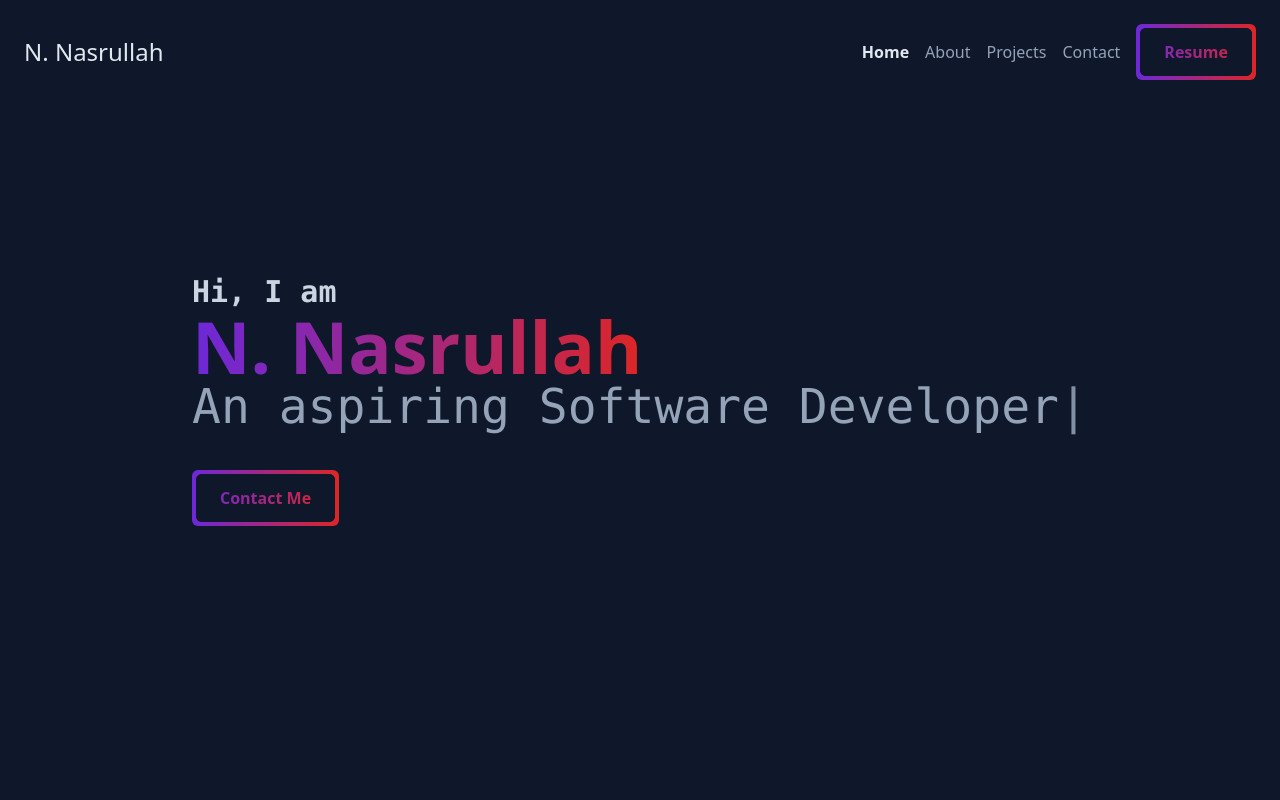
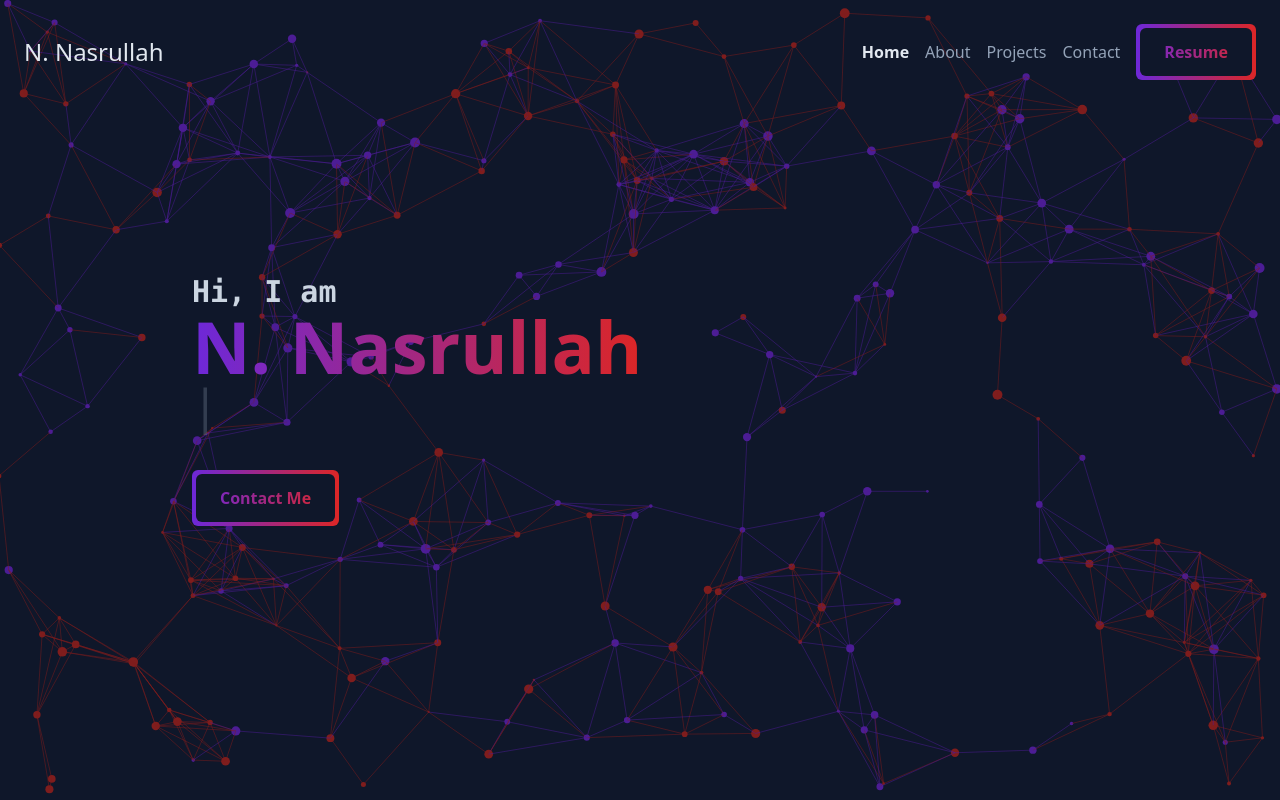
Before and after one commit to Coeeter/ts-portfolio, a Next.js app: page / in a window 1280 px wide. Built offline with nearby package versions, Linux system fonts and the light colour scheme.

Commit message:
Added canvas particle animation and cleaned typewriter code

```diff
--- a/src/components/Button.tsx
+++ b/src/components/Button.tsx
@@ -1,3 +1,4 @@
+import Link from 'next/link';
 import React from 'react';
 
 type ButtonProps = {
@@ -7,11 +8,18 @@ type ButtonProps = {
   bgColor?: string;
 };
 
-export default function Button({ children, href, onClick, bgColor = "bg-slate-900" }: ButtonProps) {
+export default function Button({
+  children,
+  href,
+  onClick,
+  bgColor = 'bg-slate-900',
+}: ButtonProps) {
   const child = (
     <div className="w-fit p-1 bg-gradient-to-r from-violet-700 to-red-600 text-white rounded-md cursor-pointer group">
-      <div className={`${bgColor} relative w-fit outline-none overflow-hidden rounded-md group-hover:bg-transparent`}>
-        <div className={`${bgColor} w-full h-full transition duration-300 absolute ease-in-out top-0 right-0 group-hover:translate-x-[125%]`}></div>
+      <div className="relative w-fit outline-none overflow-hidden rounded-md">
+        <div
+          className={`${bgColor} w-full h-full transition duration-300 absolute ease-in-out top-0 right-0 group-hover:translate-x-[125%]`}
+        />
         <div className="z-10 relative font-bold bg-gradient-to-r transition duration-300 ease-in-out from-violet-700 to-red-600 bg-clip-text text-transparent px-6 py-3 group-hover:text-white">
           {children}
         </div>
@@ -20,9 +28,9 @@ export default function Button({ children, href, onClick, bgColor = "bg-slate-90
   );
 
   return href ? (
-    <a href={href} className="w-fit">
+    <Link href={href} className="w-fit">
       {child}
-    </a>
+    </Link>
   ) : (
     <button
       className="w-fit"
--- /dev/null
+++ b/src/components/ParticleCanvas.tsx
@@ -0,0 +1,125 @@
+import React, { useEffect, useRef } from 'react';
+
+interface Particle {
+  x: number;
+  y: number;
+  radius: number;
+  color: string;
+  vx: number;
+  vy: number;
+}
+
+type ParticleCanvasProps = {
+  className?: string;
+};
+
+export default function ParticleCanvas({ className }: ParticleCanvasProps) {
+  const canvasRef = useRef<HTMLCanvasElement>(null);
+
+  if (typeof window != 'undefined')
+    useEffect(() => {
+      const canvas = canvasRef.current;
+      if (!canvas) return;
+      const ctx = canvas.getContext('2d');
+      if (!ctx) return;
+      const width = (canvas.width = window.innerWidth);
+      const height = (canvas.height = window.innerHeight);
+      const maxParticles = width / 5;
+      const minRadius = 1;
+      const maxRadius = 5;
+      const minSpeed = -2;
+      const maxSpeed = 2;
+      const colors = ['#4c1d95', '#7f1d1d'];
+      const mouseRadius = 100;
+      const particles: Particle[] = [];
+      const mouse = {
+        x: width / 2,
+        y: height / 2,
+      };
+
+      const createParticles = () => {
+        for (let i = 0; i < maxParticles; i++) {
+          particles.push({
+            x: Math.random() * width,
+            y: Math.random() * height,
+            radius: Math.random() * (maxRadius - minRadius) + minRadius,
+            color: colors[Math.floor(Math.random() * colors.length)],
+            vx: Math.random() * (maxSpeed - minSpeed) + minSpeed,
+            vy: Math.random() * (maxSpeed - minSpeed) + minSpeed,
+          });
+        }
+      };
+
+      const drawParticles = (ctx: CanvasRenderingContext2D) => {
+        particles.forEach(particle => {
+          ctx.beginPath();
+          ctx.arc(particle.x, particle.y, particle.radius, 0, Math.PI * 2);
+          ctx.fillStyle = particle.color;
+          ctx.fill();
+        });
+      };
+
+      const connectParticles = (ctx: CanvasRenderingContext2D) => {
+        for (let i = 0; i < particles.length; i++) {
+          for (let j = i; j < particles.length; j++) {
+            const dx = particles[i].x - particles[j].x;
+            const dy = particles[i].y - particles[j].y;
+            const distance = Math.sqrt(dx * dx + dy * dy);
+            if (distance < 100) {
+              ctx.beginPath();
+              ctx.strokeStyle = particles[i].color;
+              ctx.lineWidth = 0.5;
+              ctx.moveTo(particles[i].x, particles[i].y);
+              ctx.lineTo(particles[j].x, particles[j].y);
+              ctx.stroke();
+            }
+          }
+        }
+      };
+
+      const updateParticles = () => {
+        particles.forEach(particle => {
+          particle.x += particle.vx;
+          particle.y += particle.vy;
+          const dx = particle.x - mouse.x;
+          const dy = particle.y - mouse.y;
+          const distance = Math.sqrt(dx * dx + dy * dy);
+          if (distance < mouseRadius) {
+            particle.vx = (dx / distance) * maxSpeed;
+            particle.vy = (dy / distance) * maxSpeed;
+          }
+          if (particle.x <= 0 || particle.x > width) {
+            particle.vx *= -1;
+          }
+          if (particle.y <= 0 || particle.y > height) {
+            particle.vy *= -1;
+          }
+        });
+      };
+
+      let animationFrameId: number;
+
+      const draw = (ctx: CanvasRenderingContext2D) => {
+        ctx.clearRect(0, 0, width, height);
+        updateParticles();
+        drawParticles(ctx);
+        connectParticles(ctx);
+        animationFrameId = requestAnimationFrame(() => draw(ctx));
+      };
+
+      const onMouseMove = (e: MouseEvent) => {
+        mouse.x = e.clientX;
+        mouse.y = e.clientY;
+      };
+
+      createParticles();
+      draw(ctx);
+      window.addEventListener('mousemove', onMouseMove);
+      return () => {
+        cancelAnimationFrame(animationFrameId);
+        window.removeEventListener('mousemove', onMouseMove);
+      };
+    }, [window.innerWidth, window.innerHeight]);
+
+  return <canvas ref={canvasRef} className={className} />;
+}
--- a/src/pages/index.tsx
+++ b/src/pages/index.tsx
@@ -1,57 +1,46 @@
+import ParticleCanvas from '@/components/ParticleCanvas';
 import Head from 'next/head';
-import { useEffect, useRef, useState } from 'react';
+import { useEffect, useState } from 'react';
 import Button from '../components/Button';
 
 const descriptions = [
-  'An aspiring Software Developer',
   'A Mobile Developer',
-  'A TP Student',
   'A Full Stack Developer',
   'A Web Developer',
+  'A Problem Solver',
+  'A Learner',
 ];
 
 export default function Home() {
   const [index, setIndex] = useState(0);
   const [currentLetters, setCurrentLetters] = useState('');
   const [mode, setMode] = useState<'write' | 'delete'>('write');
-  const heading = useRef<HTMLHeadingElement>(null);
-  const typewriter = useRef<HTMLDivElement>(null);
 
   useEffect(() => {
-    const description = descriptions[index];
+    const currentDescription = descriptions[index];
     const timeout = setTimeout(() => {
       if (mode == 'write') {
-        if (currentLetters.length == description.length) {
-          const deleteTimeOut = setTimeout(() => {
+        if (currentLetters.length == currentDescription.length) {
+          return setTimeout(() => {
             setMode('delete');
-            clearTimeout(deleteTimeOut);
           }, 1000);
-          return;
         }
         return setCurrentLetters(
-          description.substring(0, currentLetters.length + 1)
+          currentDescription.substring(0, currentLetters.length + 1)
         );
       }
       if (currentLetters.length > 0) {
         return setCurrentLetters(
-          description.substring(0, currentLetters.length - 1)
+          currentDescription.substring(0, currentLetters.length - 1)
         );
       }
-      const writeTimeOut = setTimeout(() => {
+      setTimeout(() => {
         setMode('write');
         setIndex((index + 1) % descriptions.length);
-        clearTimeout(writeTimeOut);
       }, 1000);
-    }, 150);
+    }, 100);
     return () => clearTimeout(timeout);
   }, [currentLetters, mode]);
-
-  useEffect(() => {
-    if (!heading.current || !typewriter.current) return;
-    if (currentLetters == '') return;
-    const { height } = heading.current.getBoundingClientRect();
-    typewriter.current.style.setProperty('--height', `${height}px`);
-  }, [currentLetters]);
 
   return (
     <>
@@ -59,8 +48,8 @@ export default function Home() {
         <title>N.Nasrullah</title>
       </Head>
       <main className="container mx-auto">
-        <header className="flex flex-col justify-center min-h-screen p-6 md:p-48 gap-10">
-          <canvas className="w-screen h-screen absolute top-0 left-0 pointer-events-none" />
+        <ParticleCanvas className="w-screen h-[100svh] absolute top-0 left-0 pointer-events-none -z-10" />
+        <header className="flex flex-col justify-center min-h-[100svh] p-6 md:p-48 gap-10">
           <div>
             <h1 className="text-xl font-semibold md:text-3xl text-slate-300 font-mono">
               Hi, I am
@@ -68,11 +57,7 @@ export default function Home() {
             <h2 className="text-5xl font-extrabold bg-gradient-to-r from-violet-700 to-red-600 w-fit bg-clip-text text-transparent md:text-6xl lg:text-7xl">
               N. Nasrullah
             </h2>
-            <h3
-              ref={heading}
-              className="text-3xl md:text-4xl lg:text-5xl font-mono w-fit"
-            >
-              <div ref={typewriter} className="h-[var(--height)]">
+            <h3 className="text-3xl md:text-4xl lg:text-5xl w-fit">
               {currentLetters}
               <span
                 className={
@@ -84,7 +69,6 @@ export default function Home() {
               >
                 |
               </span>
-              </div>
             </h3>
           </div>
           <Button href="/contact">Contact Me</Button>
--- a/src/styles/globals.css
+++ b/src/styles/globals.css
@@ -4,9 +4,9 @@
 
 @keyframes blink {
   from {
+    opacity: 1;
+  }
+  to {
     opacity: 0;
   }
-  to {
-    opacity: 1;
-  }
 }
--- a/tailwind.config.js
+++ b/tailwind.config.js
@@ -5,7 +5,7 @@ module.exports = {
   theme: {
     extend: {
       animation: {
-        blink: 'blink 0.4s alternate infinite',
+        blink: 'blink 0.5s alternate infinite',
       }
     },
   },
--- a/tsconfig.json
+++ b/tsconfig.json
@@ -1,6 +1,6 @@
 {
   "compilerOptions": {
-    "target": "es5",
+    "target": "es6",
     "lib": ["dom", "dom.iterable", "esnext"],
     "allowJs": true,
     "skipLibCheck": true,
```
Also changed, not shown: src/pages/contact.tsx (renamed from src/pages/Contact.tsx, +4 -4 lines). Lines whose indentation alone changed are shown as unchanged.
